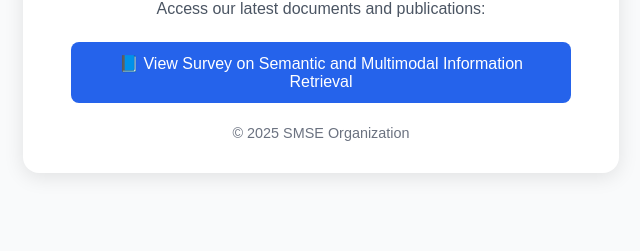
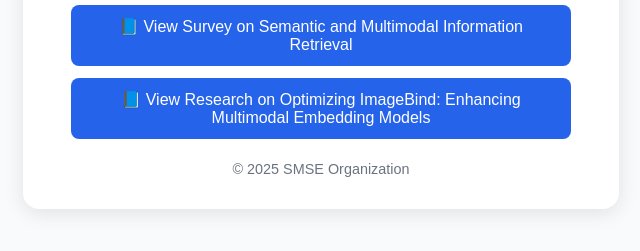
Before and after one commit to smse-org/SMSE-ResearchPapers, a plain HTML site: page index.html in a window 1280 px wide. Shown: the part 367-618 px from the top of the page, without its empty margins (319-959 px from the left). Drawn offline with Linux system fonts and the light colour scheme.

Commit message:
Update index.html

```diff
--- a/index.html
+++ b/index.html
@@ -55,9 +55,15 @@
   <div class="container">
     <h1>SMSE Research Papers</h1>
     <p>Access our latest documents and publications:</p>
+
     <a href="Survey-Semantic-Multimodal-Information-Retrieval/Survey_Paper.pdf"
        target="_blank" rel="noopener noreferrer">
        📘 View Survey on Semantic and Multimodal Information Retrieval
+    </a>
+
+    <a href="Imagebind-Optimization/Research_Paper.pdf"
+       target="_blank" rel="noopener noreferrer">
+       📘 View Research on Optimizing ImageBind: Enhancing Multimodal Embedding Models
     </a>
 
     <footer>
```
